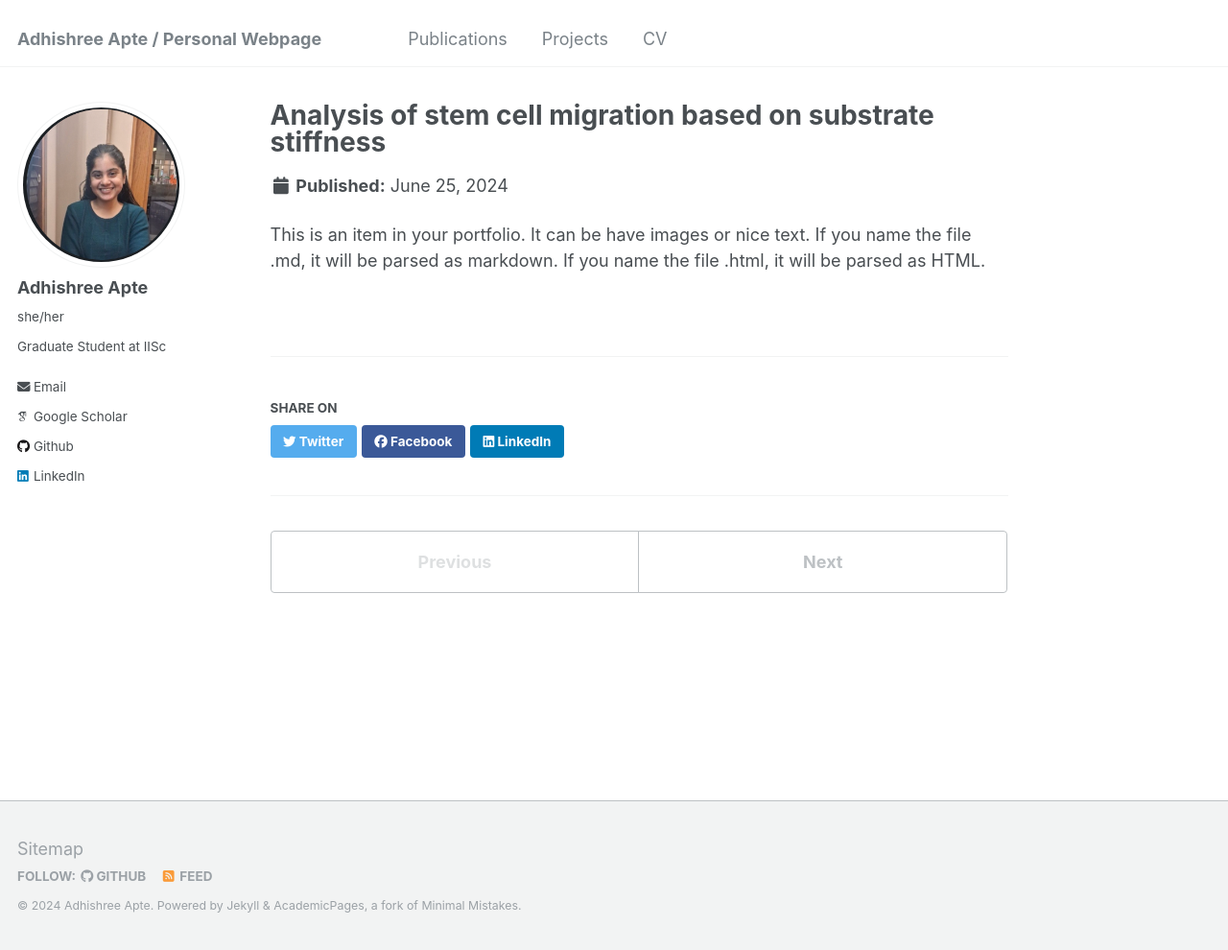
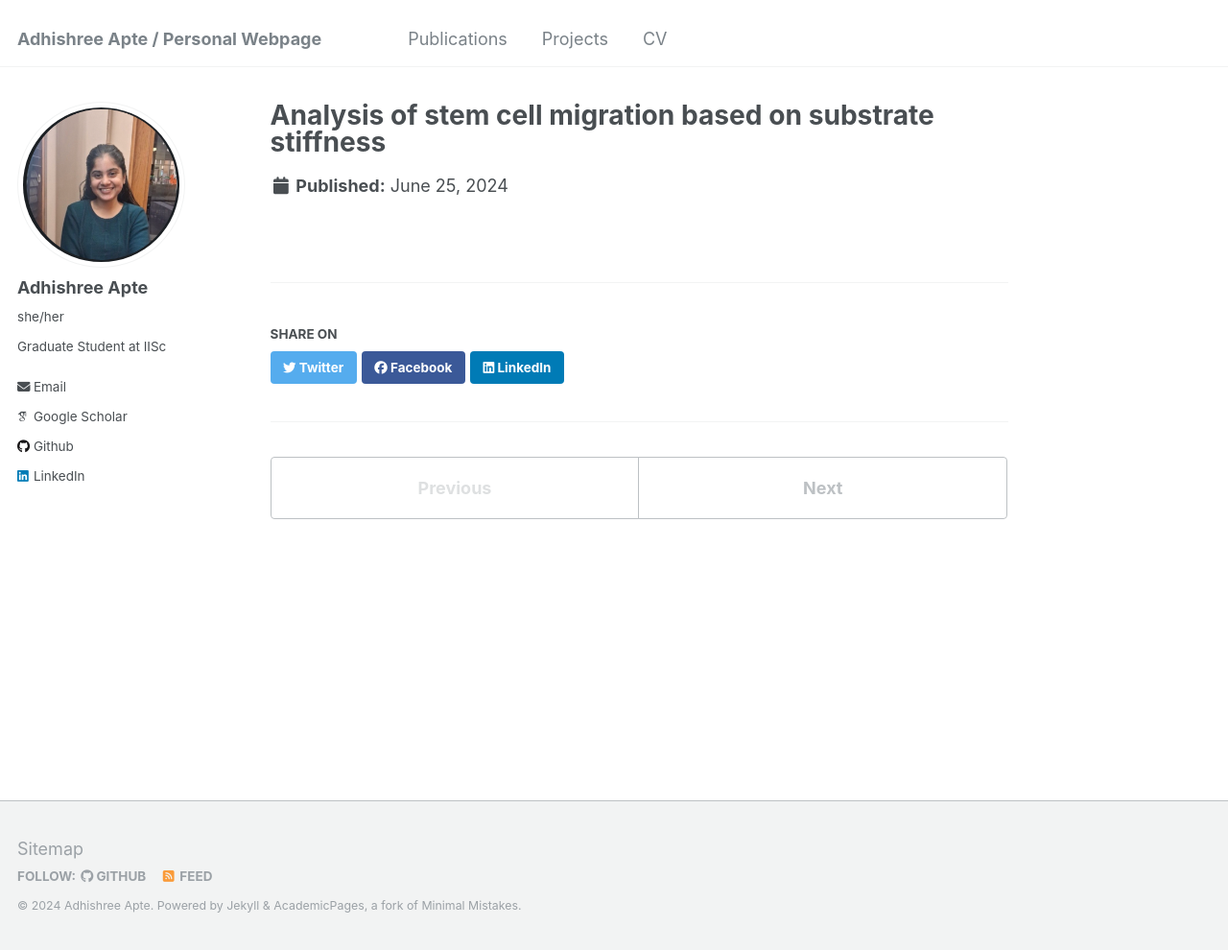
Before and after one commit to adhishreeapte/adhishreeapte.github.io, a Jekyll site: the page built from _portfolio/portfolio-1.md, in a window 1280 px wide and 990 px high. Shown: the whole window at 96% size. Built offline with Jekyll 4.4.1, drawn with Linux system fonts in a browser that asks for light colours; some web fonts are replaced.

Commit message:
Update portfolio-1.md

```diff
--- a/_portfolio/portfolio-1.md
+++ b/_portfolio/portfolio-1.md
@@ -1,7 +1,5 @@
 ---
 title: "Analysis of stem cell migration based on substrate stiffness"
-excerpt: "Summer Research Project<br/><img src='/images/poster.png'>"
+excerpt: "Summer Research Project<br/><img src='/images/poster.jpg'>"
 collection: portfolio
 ---
-
-This is an item in your portfolio. It can be have images or nice text. If you name the file .md, it will be parsed as markdown. If you name the file .html, it will be parsed as HTML.
```
